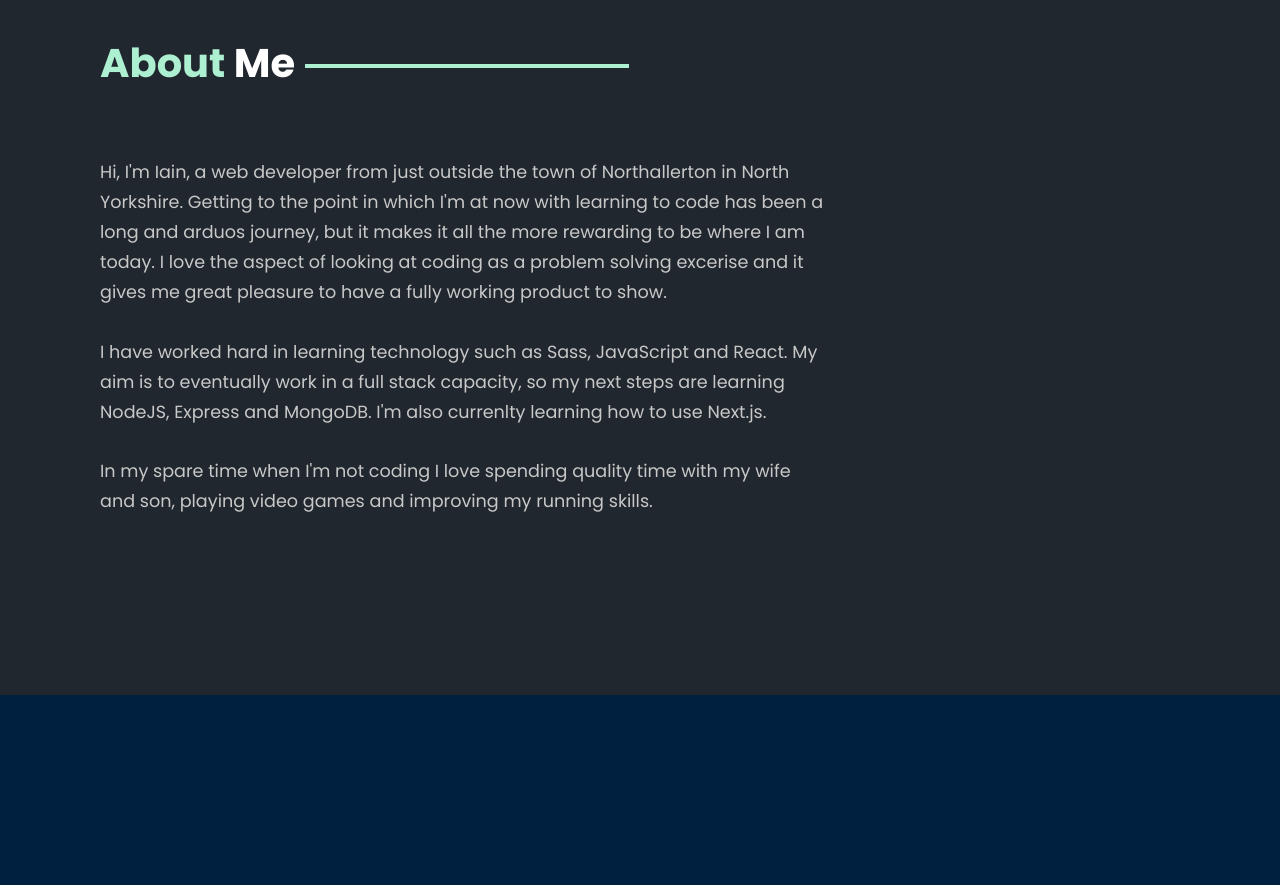
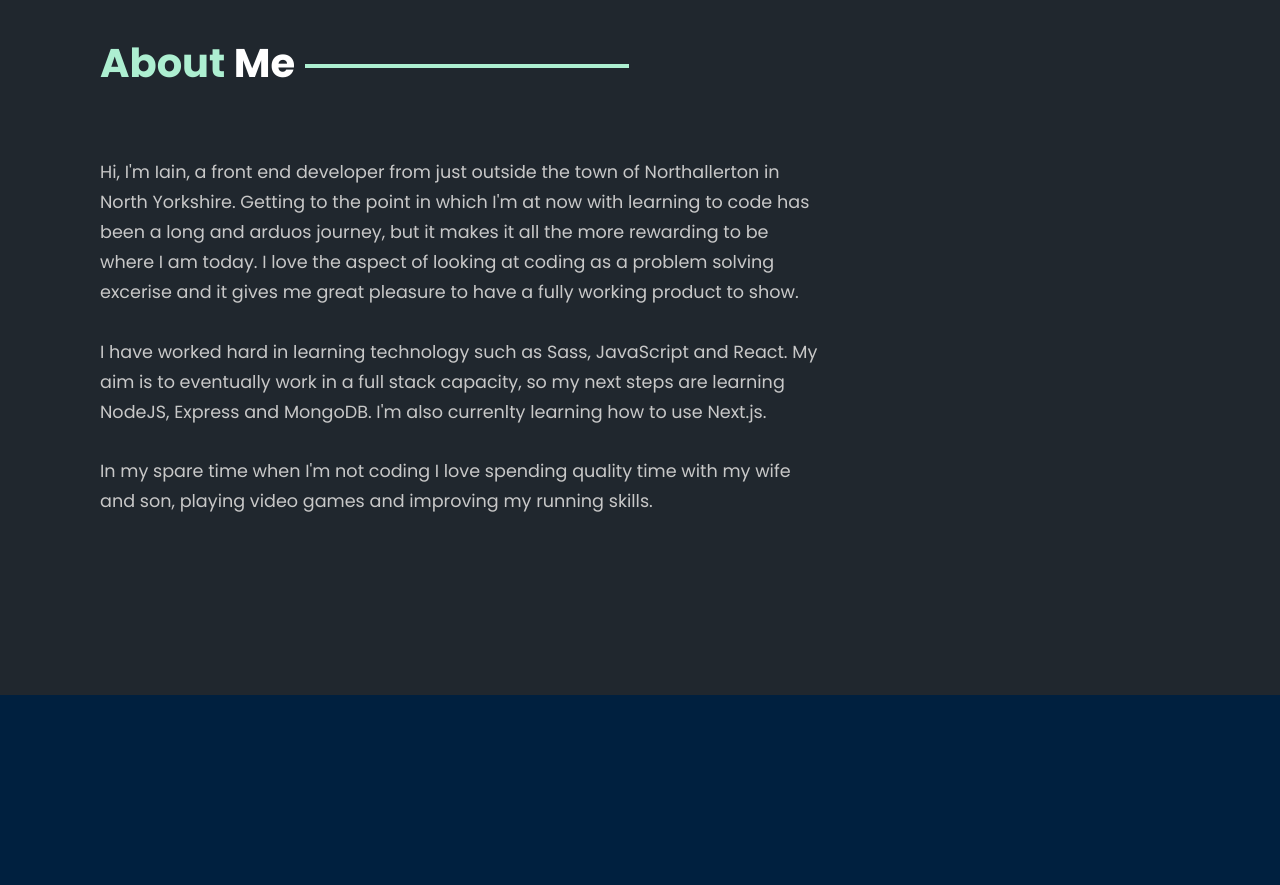
Before and after one commit to DurandalOne/portfolio, a plain HTML site: page index.html in a window 1280 px wide. Shown: the part 1000-1885 px from the top of the page. Drawn offline with Linux system fonts and the light colour scheme.

Commit message:
Updated about me wording

```diff
--- a/index.html
+++ b/index.html
@@ -48,7 +48,7 @@
     <section class="about-me" id="aboutMe">
       <div class="container">
         <h1><span>About</span> Me</h1>
-        <p>Hi, I'm Iain, a web developer from just outside the town of Northallerton in North Yorkshire. Getting to the point in which I'm at now with learning to code has been a long and arduos journey, but it makes it all the more rewarding to be where I am today. I love the aspect of looking at coding as a problem solving excerise and it gives me great pleasure to have a fully working product to show.
+        <p>Hi, I'm Iain, a front end developer from just outside the town of Northallerton in North Yorkshire. Getting to the point in which I'm at now with learning to code has been a long and arduos journey, but it makes it all the more rewarding to be where I am today. I love the aspect of looking at coding as a problem solving excerise and it gives me great pleasure to have a fully working product to show.
         <br>
         <br>
         I have worked hard in learning technology such as Sass, JavaScript and React. My aim is to eventually work in a full stack capacity, so my next steps are learning NodeJS, Express and MongoDB. I'm also currenlty learning how to use Next.js.
```
